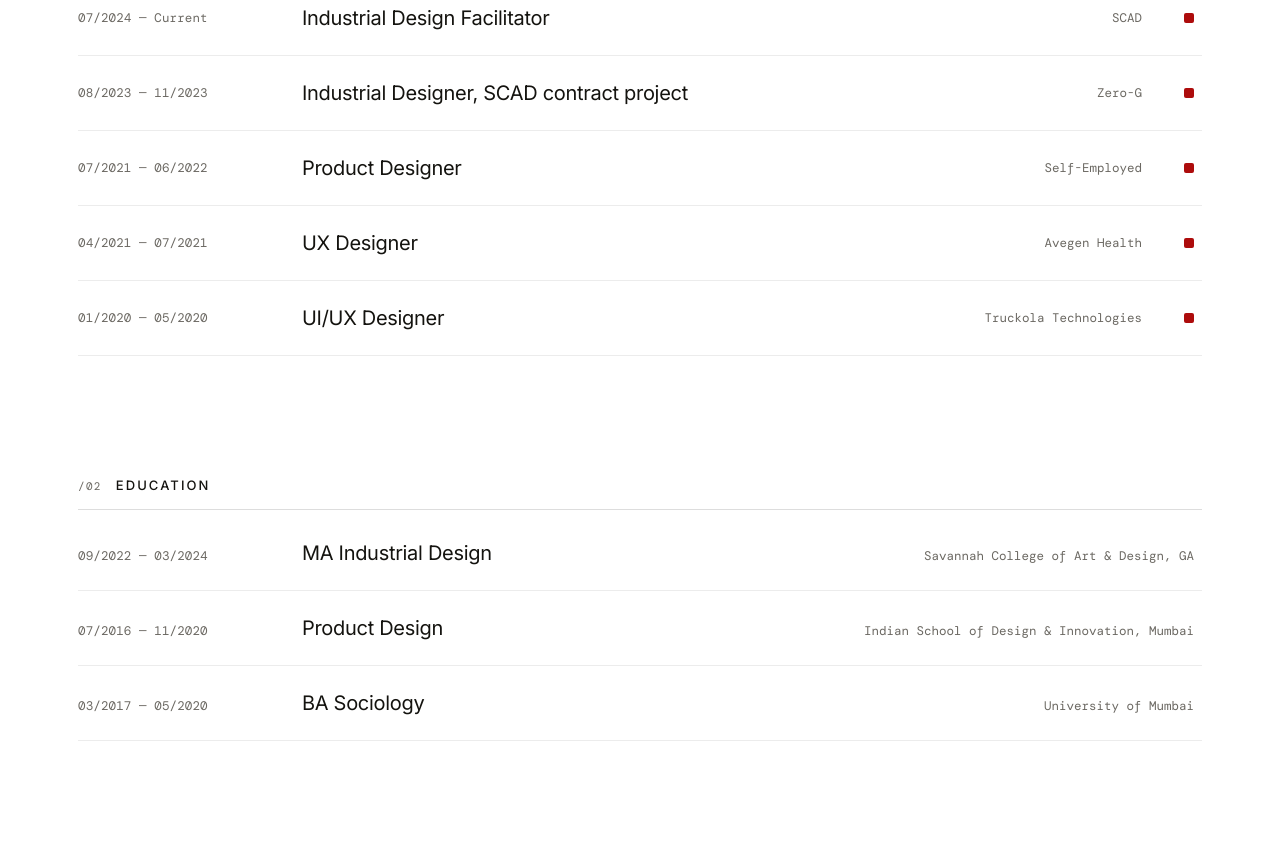
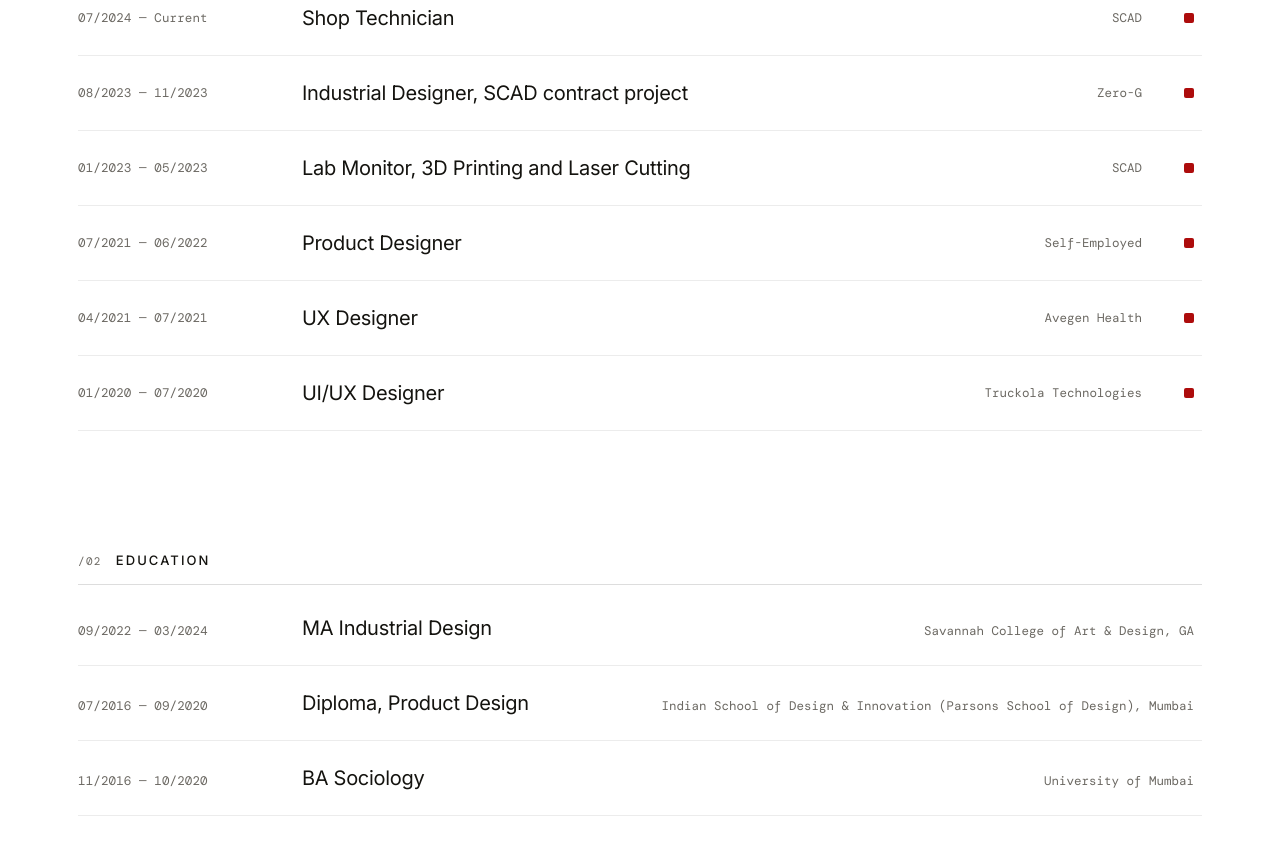
Before and after one commit to GreyT451/website-design-portfolio, a plain HTML site: page about/index.html in a window 1280 px wide. Shown: the part 651-1506 px from the top of the page. Before the commit the page ends 1484 px from the top, so only its background shows below. Drawn offline with nearby package versions, Linux system fonts and the light colour scheme; a web font is replaced by a local one.

Commit message:
Update Info page experience and education to match master resume
Co-Authored-By: Claude Opus 5.5 <noreply@anthropic.com>
Claude-Session: https://claude.ai/code/session_01LTyjSAm1hrumYLd6M5Qyt6

```diff
--- a/about/index.html
+++ b/about/index.html
@@ -269,7 +269,7 @@
         <div class="acc-item reveal">
           <div class="acc-head">
             <div class="acc-date">07/2024 — Current</div>
-            <div class="acc-role-label">Industrial Design Facilitator</div>
+            <div class="acc-role-label">Shop Technician</div>
             <div class="acc-org">SCAD</div>
             <span class="acc-toggle" aria-hidden="true"></span>
           </div>
@@ -286,7 +286,19 @@
             <span class="acc-toggle" aria-hidden="true"></span>
           </div>
           <div class="acc-body"><div class="acc-body-inner">
-            <p class="acc-desc">Co-led the redesign of the military jumpsuit Zero-G used on its flights into a suit built for its brand and passenger experience, on a 13 member SCAD contract project. Interviewed crew members and pilots and collected questionnaire responses from passengers and researchers, then identified key pain points around mobility, ventilation, and inclusivity. From there, I sourced performance textiles, developed concepts through sketching and 3D modeling, and delivered a fully functional sewn prototype along with a complete tech pack for manufacturing.</p>
+            <p class="acc-desc">Co-led the redesign of the military jumpsuit Zero-G used on its flights into a suit built for its brand and passenger experience, on a 13 member SCAD contract project. Interviewed crew members and pilots and collected questionnaire responses from passengers and researchers, then identified key pain points around mobility, ventilation, and inclusivity. From there, I sourced performance textiles, developed concepts through sketching and 3D modeling, and delivered two prototypes, a muslin and the final suit, along with a complete tech pack for manufacturing.</p>
+          </div></div>
+        </div>
+
+        <div class="acc-item reveal">
+          <div class="acc-head">
+            <div class="acc-date">01/2023 — 05/2023</div>
+            <div class="acc-role-label">Lab Monitor, 3D Printing and Laser Cutting</div>
+            <div class="acc-org">SCAD</div>
+            <span class="acc-toggle" aria-hidden="true"></span>
+          </div>
+          <div class="acc-body"><div class="acc-body-inner">
+            <p class="acc-desc">Reviewed student files before every run on 5x10 ft Laguna CO2 laser cutters and FDM printers, using LightBurn, RDWorks, AutoCAD, and Illustrator to check geometry and tolerances.</p>
           </div></div>
         </div>
 
@@ -316,7 +328,7 @@
 
         <div class="acc-item reveal">
           <div class="acc-head">
-            <div class="acc-date">01/2020 — 05/2020</div>
+            <div class="acc-date">01/2020 — 07/2020</div>
             <div class="acc-role-label">UI/UX Designer</div>
             <div class="acc-org">Truckola Technologies</div>
             <span class="acc-toggle" aria-hidden="true"></span>
@@ -341,12 +353,12 @@
         <div class="org">Savannah College of Art &amp; Design, GA</div>
       </div>
       <div class="row reveal">
-        <div class="date">07/2016 — 11/2020</div>
-        <div class="role">Product Design</div>
-        <div class="org">Indian School of Design &amp; Innovation, Mumbai</div>
+        <div class="date">07/2016 — 09/2020</div>
+        <div class="role">Diploma, Product Design</div>
+        <div class="org">Indian School of Design &amp; Innovation (Parsons School of Design), Mumbai</div>
       </div>
       <div class="row reveal">
-        <div class="date">03/2017 — 05/2020</div>
+        <div class="date">11/2016 — 10/2020</div>
         <div class="role">BA Sociology</div>
         <div class="org">University of Mumbai</div>
       </div>
```
